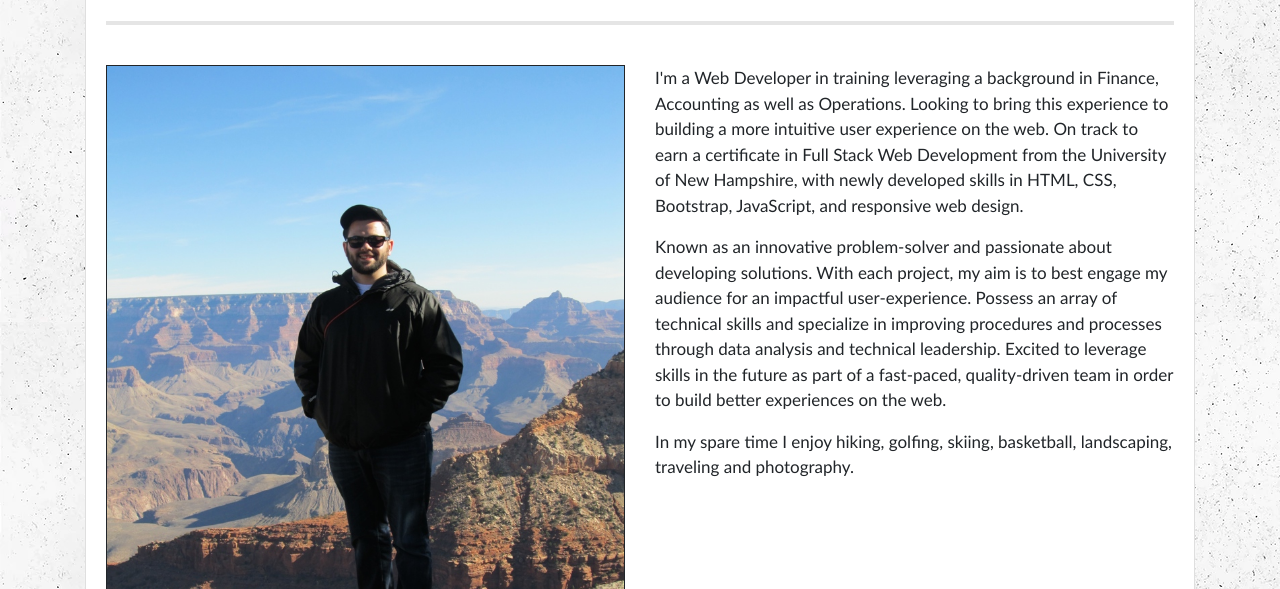
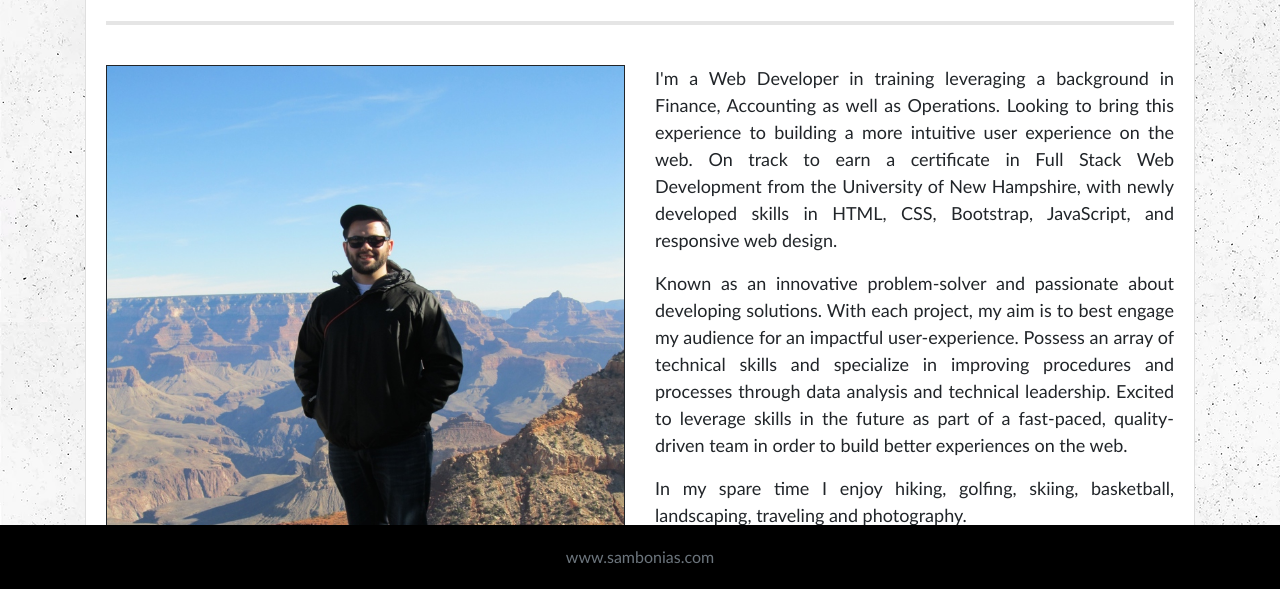
Before and after one commit to sbonias/responsive-portfolio, a plain HTML site: page index.html in a window 1280 px wide. Shown: the part 211-800 px from the top of the page. Drawn offline with nearby package versions, Linux system fonts and the light colour scheme.

Commit message:
completed sticky footer, with css styling

```diff
--- a/index.html
+++ b/index.html
@@ -90,7 +90,6 @@
                 </div>
             </div>
         </div>
-
         <!-- Copy and pasted bootstraps JS cdn to apply its templates to my code -->
         <script src="https://code.jquery.com/jquery-3.4.1.slim.min.js"
             integrity="sha384-J6qa4849blE2+poT4WnyKhv5vZF5SrPo0iEjwBvKU7imGFAV0wwj1yYfoRSJoZ+n"
@@ -102,5 +101,14 @@
             integrity="sha384-wfSDF2E50Y2D1uUdj0O3uMBJnjuUD4Ih7YwaYd1iqfktj0Uod8GCExl3Og8ifwB6"
             crossorigin="anonymous"></script>
 </body>
+<br>
+<br>
+<br>
+<!--Sticky Footer with <br> above it to avoid overlap on smaller screen sizes-->
+<footer class="footer">
+    <div class="container"></div>
+    <span class="text-muted">www.sambonias.com</span>
+    </div>
+</footer>
 
 </html>
--- a/style.css
+++ b/style.css
@@ -18,5 +18,16 @@ body {
 }
 
 p{
-    font-size:17px;
+    font-size:18px;
+    text-align: justify;
 }
+
+.footer {
+    position: fixed;
+    left: 0;
+    bottom: 0;
+    width: 100%;
+    text-align: center;
+    background-color: black;
+    padding: 20px;
+  }
```
Also changed, not shown: contact.html (+9 -2 lines), portfolio.html (+9 -0 lines).
